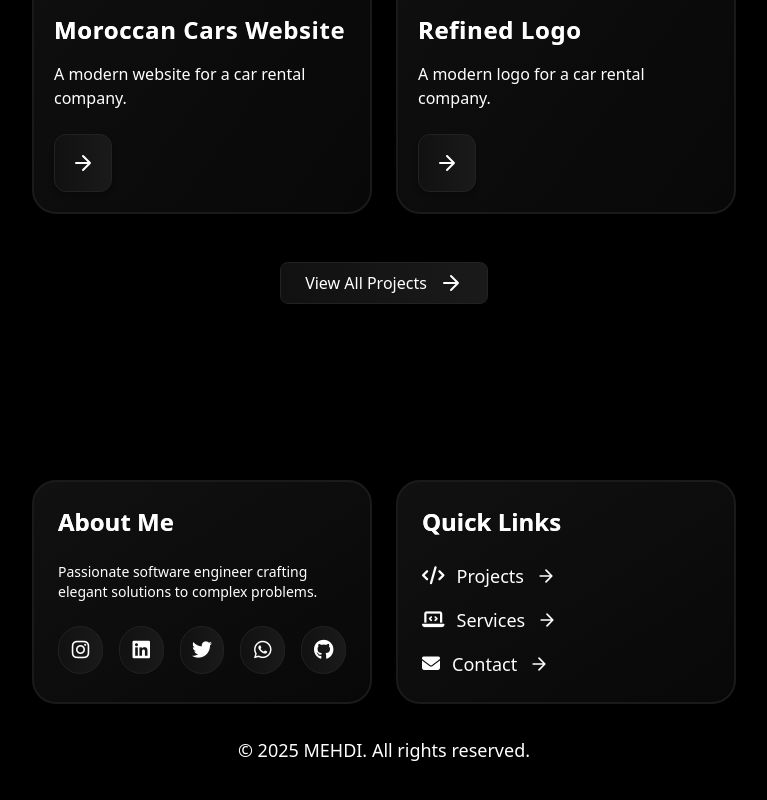
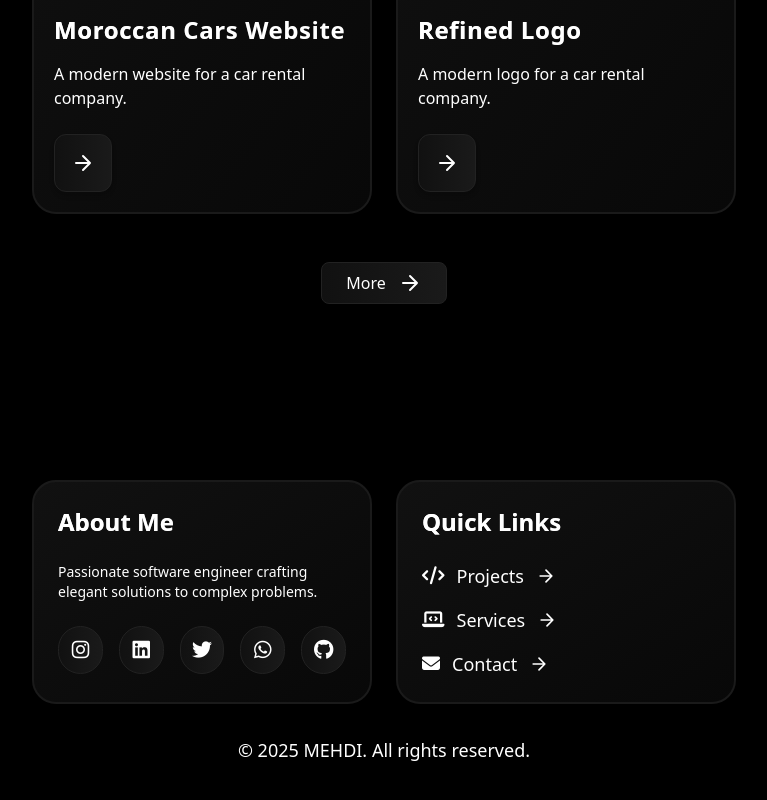
Before and after one commit to labtira/itsmehdi, a React (Vite) app: page / in a window 1280 px wide. Shown: the part 1041-1841 px from the top of the page, without its empty margins (256-1023 px from the left). Built offline with nearby package versions, Linux system fonts and the light colour scheme.

Commit message:
Update Home.jsx

```diff
--- a/src/pages/Home.jsx
+++ b/src/pages/Home.jsx
@@ -151,7 +151,7 @@ function Home() {
               onClick={() => window.scrollTo({ top: 0, behavior: 'smooth' })}
               className="px-6 py-2 bg-gradient-to-r from-[#111111] to-[#1A1A1A] rounded-lg flex items-center gap-3 hover:from-[#1A1A1A] hover:to-[#222222] transition-all text-md border border-[#222222] hover:border-[#333333] shadow-md group focus:outline-none"
             >
-              View All Projects
+              More
               <svg className="w-5 h-5 lg:w-6 lg:h-6 transform group-hover:translate-x-1 transition-transform" viewBox="0 0 24 24" fill="none">
                 <path d="M5 12H19M19 12L12 5M19 12L12 19" stroke="currentColor" strokeWidth="2" strokeLinecap="round" strokeLinejoin="round"/>
               </svg>
```
